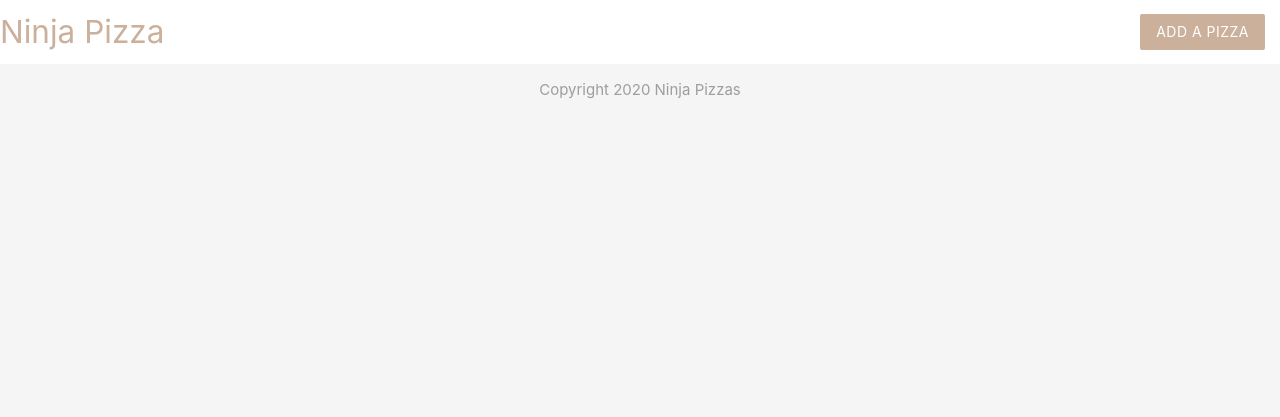
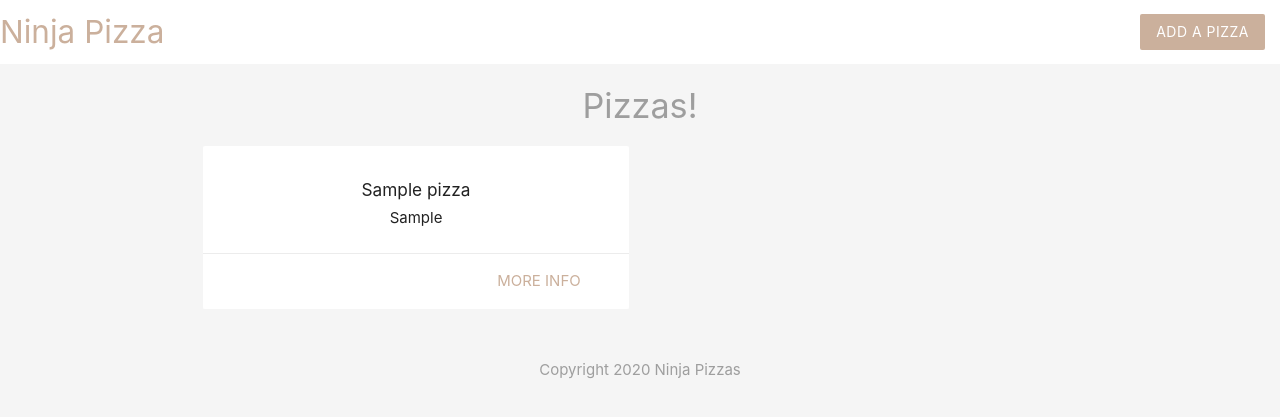
Before and after one commit to CS30-assignments/php-tutorials, a PHP site: page / in a window 1280 px wide. Shown: the top 417 px of the page. Run offline with PHP 8.4, Linux system fonts and the light colour scheme; tables that the repository leaves empty or names only in its code hold one stand-in row (values such as "Sample post").

Commit message:
connect with database

```diff
--- a/index.php
+++ b/index.php
@@ -1,4 +1,30 @@
 <?php
+
+// #28 - 0:26
+
+// connect to database
+$conn = mysqli_connect('localhost', 'navika', 'php8090', 'ninja-pizza-php');
+
+// check connection
+if (!$conn) {
+    echo 'Connection error: ' . mysqli_connect_error();
+}
+
+// write query for all pizzas
+$sql = 'SELECT title, ingredients, id  FROM pizzas ORDER BY created_at';
+
+// make query and get results
+$result = mysqli_query($conn, $sql);
+
+// fetch resulting rows as an array
+$pizzas = mysqli_fetch_all($result, MYSQLI_ASSOC);
+
+// free result
+mysqli_free_result($result);
+
+// close connection
+mysqli_close($conn);
+
 
 ?>
 
@@ -6,8 +32,31 @@
 
 <!DOCTYPE html>
 <html>
-    <?php include('templates/header.php'); ?>
-    <?php include('templates/footer.php'); ?>
+<?php include('templates/header.php'); ?>
+
+<h4 class="center grey-text">Pizzas!</h4>
+
+<div class="container">
+    <div class="row">
+        <?php foreach ($pizzas as $pizza) { ?>
+            <div class="col s6 md3">
+                <div class="card z-depth-0">
+                    <div class="card-content center">
+                        <h6><?php echo htmlspecialchars($pizza['title']); ?></h6>
+                        <div><?php echo htmlspecialchars($pizza['ingredients']); ?></div>
+                    </div>
+                    <div class="card-action right-align">
+                        <a href="#" class="brand-text">More Info</a>
+                    </div>
+                </div>
+            </div>
+
+        <?php } ?>
+    </div>
+</div>
+
+
+<?php include('templates/footer.php'); ?>
 
 
 </html>
```
Also changed, not shown: add.php (+8 -5 lines).
